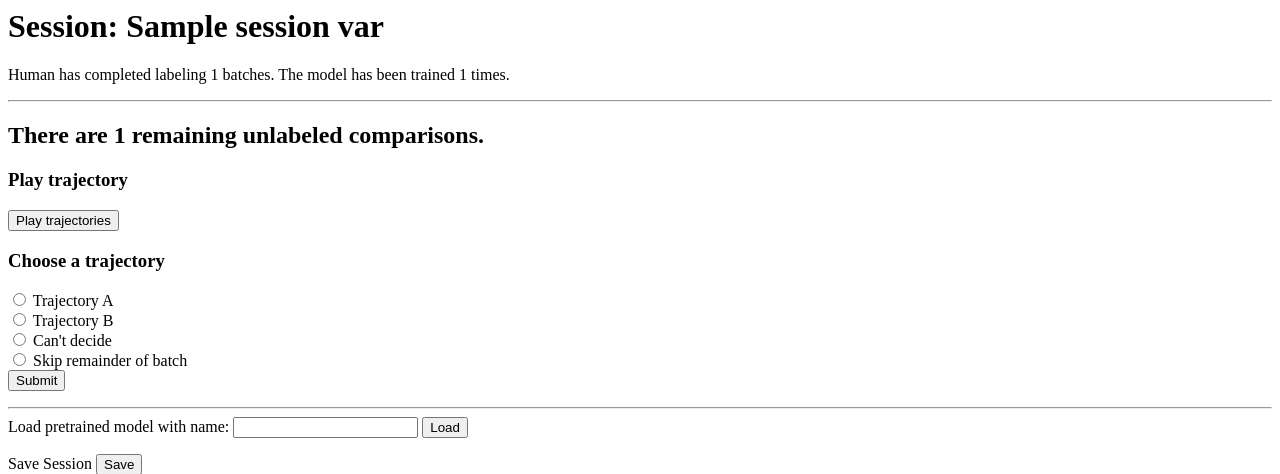
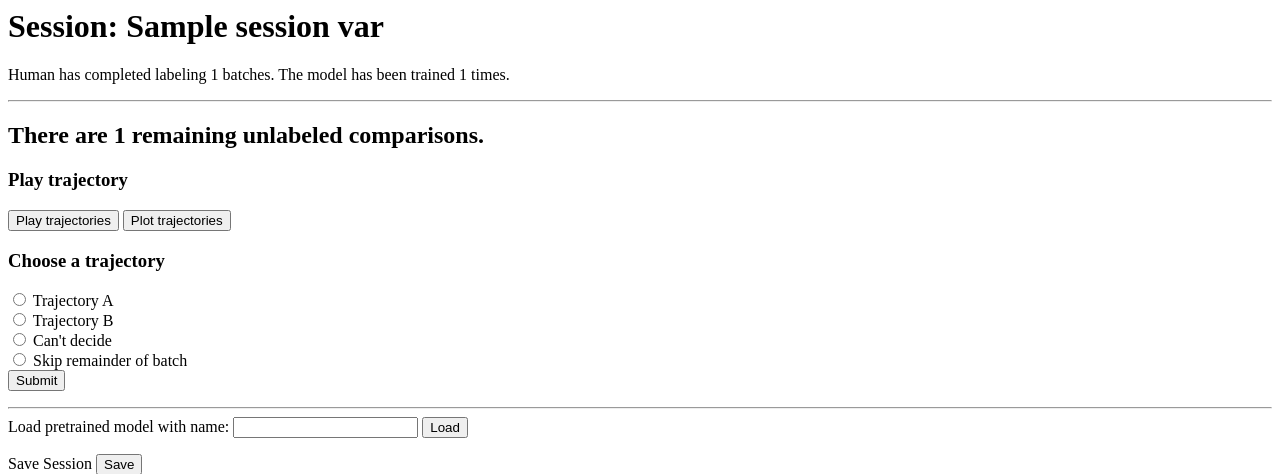
Before and after one commit to AllanYangZhou/robot_style_cost_functions, a Flask app: template templates/index.html in a window 1280 px wide. Shown: the top 474 px of the page. Run offline with Flask 2, Linux system fonts and the light colour scheme; the template is opened without the code that fills it: most values are stand-ins (such as "Sample title", 1, 10 or a date in 2020); parts of the project's set-up code (start-up, migrations or seed data) failed here and were passed over; some libraries are stand-ins or nearby versions.

Commit message:
Allow plotting trajs

```diff
--- a/server.py
+++ b/server.py
@@ -31,7 +31,8 @@ session_vars = {
     'cost_train_num': 0,
     'tq': utils.TrainingQueue(maxsize=2000),
     'joint_vel_coeff': 1.,
-    'speed': 0.5
+    'speed': 0.5,
+    'plots': None
 }
 
 
@@ -76,6 +77,19 @@ def play_traj():
     display_robot1.SetActiveDOFValues(starting_dofs)
     display_robot2.SetActiveDOFValues(starting_dofs)
 
+    return ''
+
+@app.route('/plot')
+def handle_plot():
+    if session_vars['plots'] is None:
+        p1 = utils.plot_waypoints(display_env, display_robot1, to_label[0][0])
+        p2 = utils.plot_waypoints(display_env, display_robot2, to_label[0][2])
+        session_vars['plots'] = (p1, p2)
+    else:
+        p1, p2 = session_vars['plots']
+        p1.Close()
+        p2.Close()
+        session_vars['plots'] = None
     return ''
 
 
--- a/static/main.js
+++ b/static/main.js
@@ -5,3 +5,10 @@
 	console.log('Finished playing trajectory.');
     });
 };
+var plotTraj = function() {
+    $('.playButton').attr('disabled', true);
+    $.get('/plot').success(function() {
+	$('.playButton').attr('disabled', false);
+	console.log('Finished plotting trajectory.');
+    });
+};
--- a/templates/index.html
+++ b/templates/index.html
@@ -25,6 +25,7 @@
     <div>
       <h3>Play trajectory</h3>
       <button class="playButton" onclick="playTraj()">Play trajectories</button>
+      <button class="playButton" onclick="plotTraj()">Plot trajectories</button>
       <br>
       <h3>Choose a trajectory</h3>
       <form action="/submit" method="post">
```
